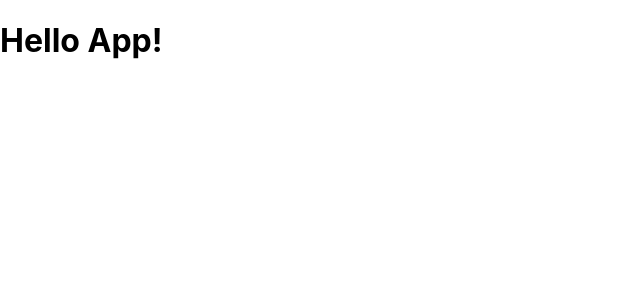
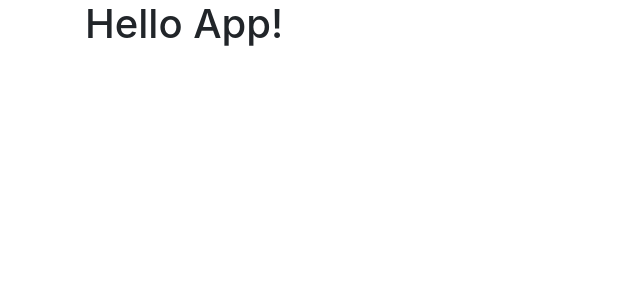
Before and after one commit to JuanPabloGil/Cocktail_WebApp, a React (Create React App) app: page / in a window 1280 px wide. Shown: the top 300 px of the page, without its empty margins (0-640 px from the left). Built offline with nearby package versions, Linux system fonts and the light colour scheme.

Commit message:
SetUp Bootstrap 4

```diff
--- a/package.json
+++ b/package.json
@@ -6,7 +6,9 @@
     "@testing-library/jest-dom": "^4.2.4",
     "@testing-library/react": "^9.3.2",
     "@testing-library/user-event": "^7.1.2",
+    "bootstrap": "^4.5.0",
     "react": "^16.13.1",
+    "react-bootstrap": "^1.0.1",
     "react-dom": "^16.13.1",
     "react-scripts": "3.4.1"
   },
--- a/src/containers/App.js
+++ b/src/containers/App.js
@@ -3,7 +3,9 @@
 function App() {
   return (
     <div className="App">
-      <h1>Hello App!</h1>
+      <div className="container">
+        <h1>Hello App!</h1>
+      </div>
     </div>
   );
 }
--- a/src/index.js
+++ b/src/index.js
@@ -2,6 +2,7 @@
 import ReactDOM from 'react-dom';
 import './styles/index.css';
 import App from './containers/App';
+import 'bootstrap/dist/css/bootstrap.min.css';
 
 ReactDOM.render(
   <App />,
```
Also changed, not shown: 1 other file (tests, documents, lock files or other folders).
